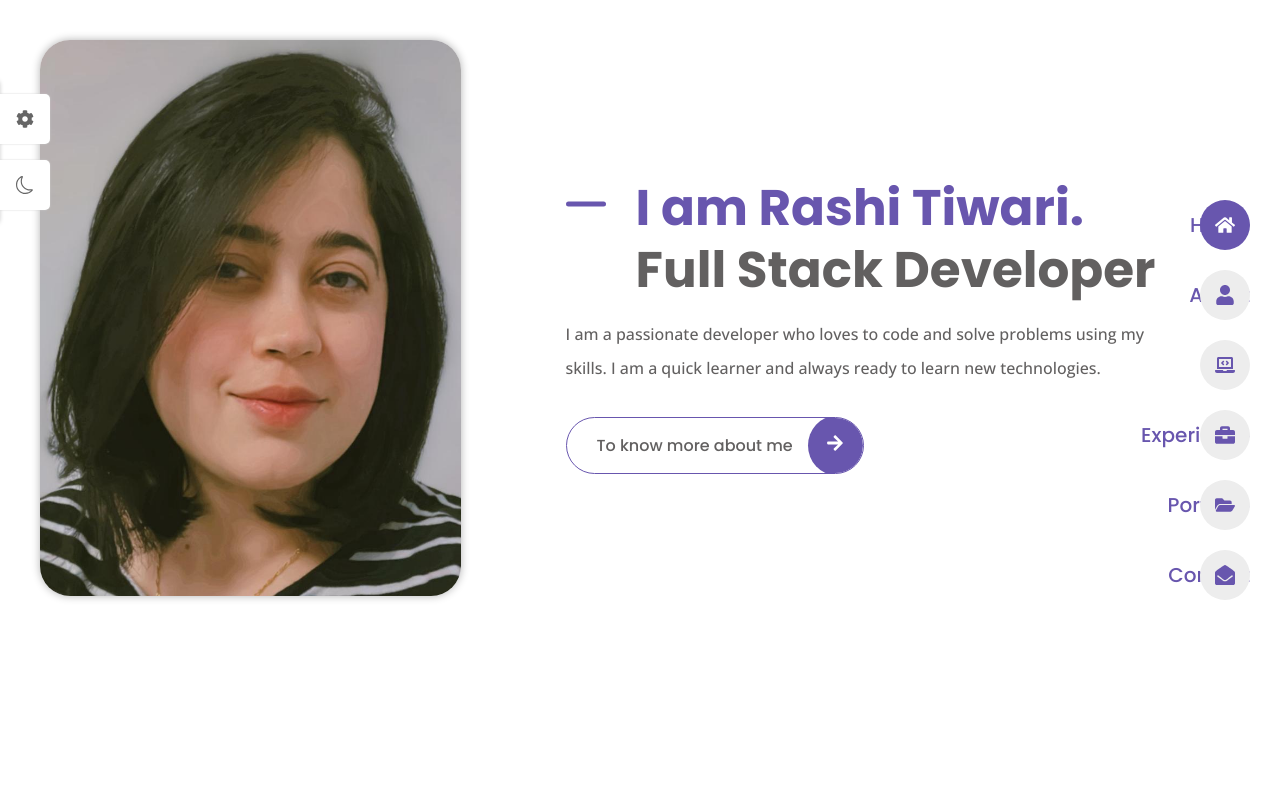
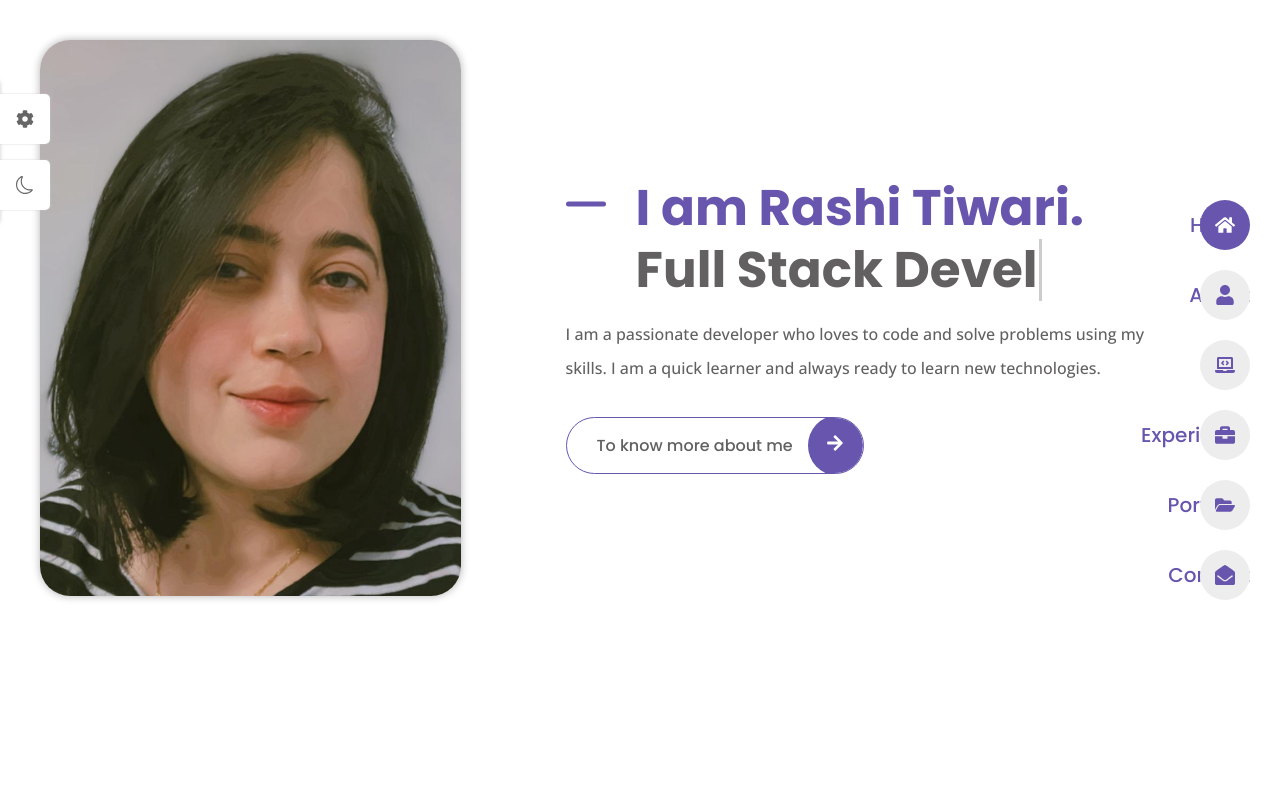
Before and after one commit to Rashi2211/Rashi-Portfolio, a React (Vite) app: page / in a window 1280 px wide. Shown: the top 800 px of the page. Built offline with nearby package versions, Linux system fonts and the light colour scheme.

Commit message:
home page css change

```diff
--- a/src/index.css
+++ b/src/index.css
@@ -168,7 +168,7 @@
     all: unset;
   }
 
-  .home__title span {
+  .home__title div {
     display: block;
   }
 
@@ -327,7 +327,7 @@
 }
 
 @media screen and (max-width: 350px) {
-  .home__title span {
+  .home__title div {
     display: inline;
   }
 
--- a/src/pages/home/Home.jsx
+++ b/src/pages/home/Home.jsx
@@ -1,4 +1,4 @@
-import React, { useRef } from "react";
+import React, { useRef, useEffect } from "react";
 import Profile from "../../assets/home.jpg";
 import { FaArrowRight } from "react-icons/fa";
 import { Link } from "react-router-dom";
@@ -7,6 +7,64 @@ import "./home.css";
 const Home = () => {
   const homeRef = useRef(null);
 
+  const typedTextSpan = useRef(null);
+  const cursorSpan = useRef(null);
+
+  // const typedTextSpan = document.querySelector(".typed-text");
+  // const cursorSpan = document.querySelector(".cursor");
+
+  const textArray = [
+    "Full Stack Developer",
+    "Frontend Developer",
+    "Backend Developer",
+  ];
+  const typingDelay = 200;
+  const erasingDelay = 100;
+  const newTextDelay = 2000; // Delay between current and next text
+  let textArrayIndex = 0;
+  let charIndex = 0;
+
+  function type() {
+    if (charIndex < textArray[textArrayIndex].length) {
+      if (!cursorSpan.current.classList.contains("typing"))
+        cursorSpan.current.classList.add("typing");
+      typedTextSpan.current.textContent +=
+        textArray[textArrayIndex].charAt(charIndex);
+      charIndex++;
+      setTimeout(type, typingDelay);
+    } else {
+      cursorSpan.current.classList.remove("typing");
+      setTimeout(erase, newTextDelay);
+    }
+  }
+
+  function erase() {
+    if (charIndex > 0) {
+      if (!cursorSpan.current.classList.contains("typing"))
+        cursorSpan.current.classList.add("typing");
+      typedTextSpan.current.textContent = textArray[textArrayIndex].substring(
+        0,
+        charIndex - 1
+      );
+      charIndex--;
+      setTimeout(erase, erasingDelay);
+    } else {
+      cursorSpan.current.classList.remove("typing");
+      textArrayIndex++;
+      if (textArrayIndex >= textArray.length) textArrayIndex = 0;
+      setTimeout(type, typingDelay + 1100);
+    }
+  }
+  useEffect(() => {
+    // On DOM Load initiate the effect
+    if (textArray.length && typedTextSpan.current)
+      setTimeout(type, newTextDelay + 250);
+  }, []);
+  // document.addEventListener("DOMContentLoaded", function () {
+  //   // On DOM Load initiate the effect
+  //   if (textArray.length) setTimeout(type, newTextDelay + 250);
+  // });
+
   return (
     <section id="home-section" className="home section grid">
       <img src={Profile} alt="" className="home__img" />
@@ -14,8 +72,16 @@ const Home = () => {
       <div className="home__content">
         <div className="home__data">
           <h1 className="home__title">
-            <span>I am Rashi Tiwari. </span>
-            Full Stack Developer
+            <div>I am Rashi Tiwari. </div>
+
+            {/* <span className="typed-text"></span>
+            <span className="cursor">&nbsp;</span> */}
+            {/* Full Stack Developer */}
+
+            <span ref={typedTextSpan} className="typed-text"></span>
+            <span ref={cursorSpan} className="cursor">
+              &nbsp;
+            </span>
           </h1>
           <p className="home__description">
             I am a passionate developer who loves to code and solve problems
--- a/src/pages/home/home.css
+++ b/src/pages/home/home.css
@@ -8,6 +8,44 @@
     opacity: 1;
   }
 }
+
+/* home animation start */
+@keyframes blink {
+  0% {
+    background-color: #ccc;
+  }
+  49% {
+    background-color: #ccc;
+  }
+  50% {
+    background-color: transparent;
+  }
+  99% {
+    background-color: transparent;
+  }
+  100% {
+    background-color: #ccc;
+  }
+}
+
+span.typed-text {
+  /* font-weight: normal;
+  color: #dd7732; */
+}
+
+span.cursor {
+  display: inline-block;
+  background-color: #ccc;
+  margin-left: 0.1rem;
+  width: 3px;
+  animation: blink 1s infinite;
+}
+
+span.cursor.typing {
+  animation: none;
+}
+
+/* home animation end */
 
 .home {
   grid-template-columns: 4.32fr 7.68fr;
@@ -36,7 +74,7 @@
   padding-left: 70px;
 }
 
-.home__title span {
+.home__title div {
   color: var(--first-color);
 }
 
```
